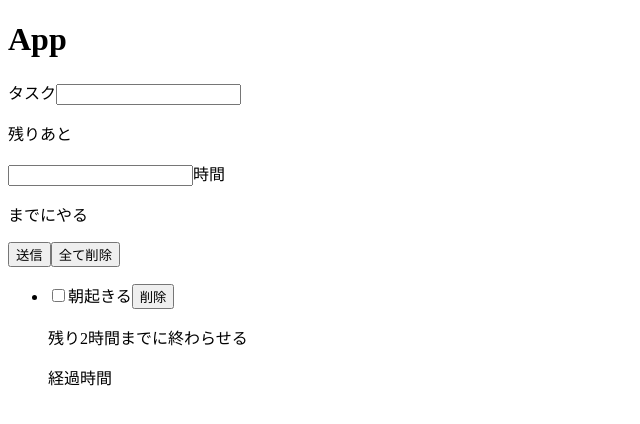
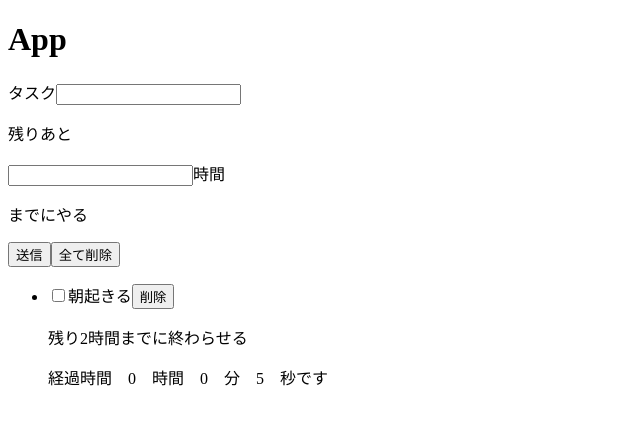
Before and after one commit to masato5579/TodoApp, a React (Create React App) app: page / in a window 1280 px wide. Shown: the top 424 px of the page, without its empty margins (0-640 px from the left). Built offline with nearby package versions, Linux system fonts and the light colour scheme.

Commit message:
タイマー完成

```diff
--- a/src/App.js
+++ b/src/App.js
@@ -37,13 +37,12 @@ const App = () => {
         )
     }
 
-    const addTodos = (content, hour, counter) => {
+    const addTodos = (content, hour) => {
         setTodos(
             [
                 ...todos, {
                     content: content,
                     hour: hour,
-                    counter: counter,
                     id: nanoid(),
                     isDone: false
                 }
--- a/src/Form.js
+++ b/src/Form.js
@@ -1,3 +1,4 @@
+
 import React, { useState } from 'react'
 
 
@@ -5,28 +6,16 @@ const Form = ({ addTodos, allDeleteTodo }) => {
     const ThingsTodo = document.getElementById('ThingsTodo')
     const Hour = document.getElementById('hour')
     const [value, setValue] = useState('')
-    const [hour, SetHour] = useState('')
-    let counter = 0;
-
-    const timerStart = () => {
-        setInterval(() => {
-
-            counter++;
-            console.log(counter)
-
-        }, 1000);
-    }
+    const [hour, setHour] = useState('')
 
 
 
     const handleSubmit = (e) => {
-
         e.preventDefault()
         if (!value) {
             alert('文字を入力してください')
         } else {
-            timerStart()
-            addTodos(value, hour, counter)
+            addTodos(value, hour)
             ThingsTodo.value = ''
             Hour.value = ''
         }
@@ -35,7 +24,6 @@ const Form = ({ addTodos, allDeleteTodo }) => {
 
     return (
         <>
-
             <form onSubmit={handleSubmit}>
                 <span>タスク</span>
                 <input
@@ -44,6 +32,7 @@ const Form = ({ addTodos, allDeleteTodo }) => {
                         setValue(e.target.value)
                     }}
                     id='ThingsTodo'
+                    autoComplete="off"
                 />
             </form>
 
@@ -52,9 +41,10 @@ const Form = ({ addTodos, allDeleteTodo }) => {
                 <input
                     type="text"
                     onChange={e => {
-                        SetHour(e.target.value)
+                        setHour(e.target.value)
                     }}
                     id='hour'
+                    autoComplete="off"
                 />
                 <span>時間</span>
                 <p>までにやる</p>
--- a/src/Item.js
+++ b/src/Item.js
@@ -1,4 +1,5 @@
 import React from 'react'
+import Timer from './Timer'
 
 const Item = ({ todo, changeIsDone, deleteTodo }) => {
 
@@ -12,7 +13,7 @@ const Item = ({ todo, changeIsDone, deleteTodo }) => {
             }>{todo.content}</span>
             <button onClick={() => { deleteTodo(todo.id) }}>削除</button>
             <p id="hour">残り{todo.hour}時間までに終わらせる</p>
-            <p id="elapsedTime">経過時間{todo.counter}</p>
+            <Timer todo={todo} />
         </li>
     )
 }
--- /dev/null
+++ b/src/Timer.js
@@ -0,0 +1,32 @@
+import React, { useState, useEffect } from 'react'
+
+const Timer = () => {
+    const [time, setTime] = useState(0)
+    const [minutes, setMinutes] = useState(0)
+    const [hours, setHours] = useState(0)
+
+
+    useEffect(() => {
+        const interval = setInterval(() => setTime(time => time + 1), 1000)
+        return () => clearInterval(interval)
+    }, [time])
+
+
+    if (time === 60) {
+        setMinutes(minutes + 1)
+        setTime(0)
+    }
+    if (minutes === 60) {
+        setHours(hours + 1)
+        setMinutes(0)
+        setTime(0)
+    }
+
+    return (
+        <>
+            <p>経過時間　{hours}　時間　{minutes}　分　{time}　秒です</p>
+        </>
+    )
+}
+
+export default Timer
```
Also changed, not shown: 1 other file (tests, documents, lock files or other folders).
